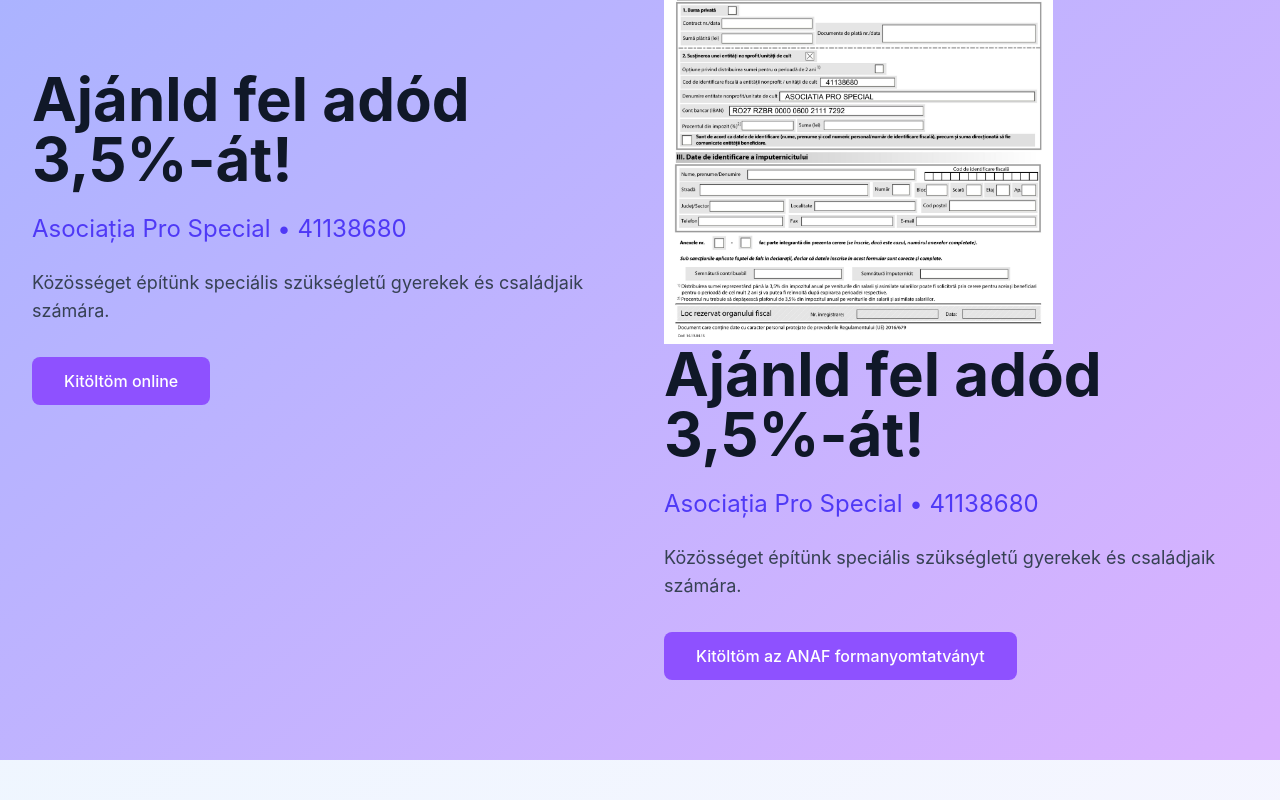
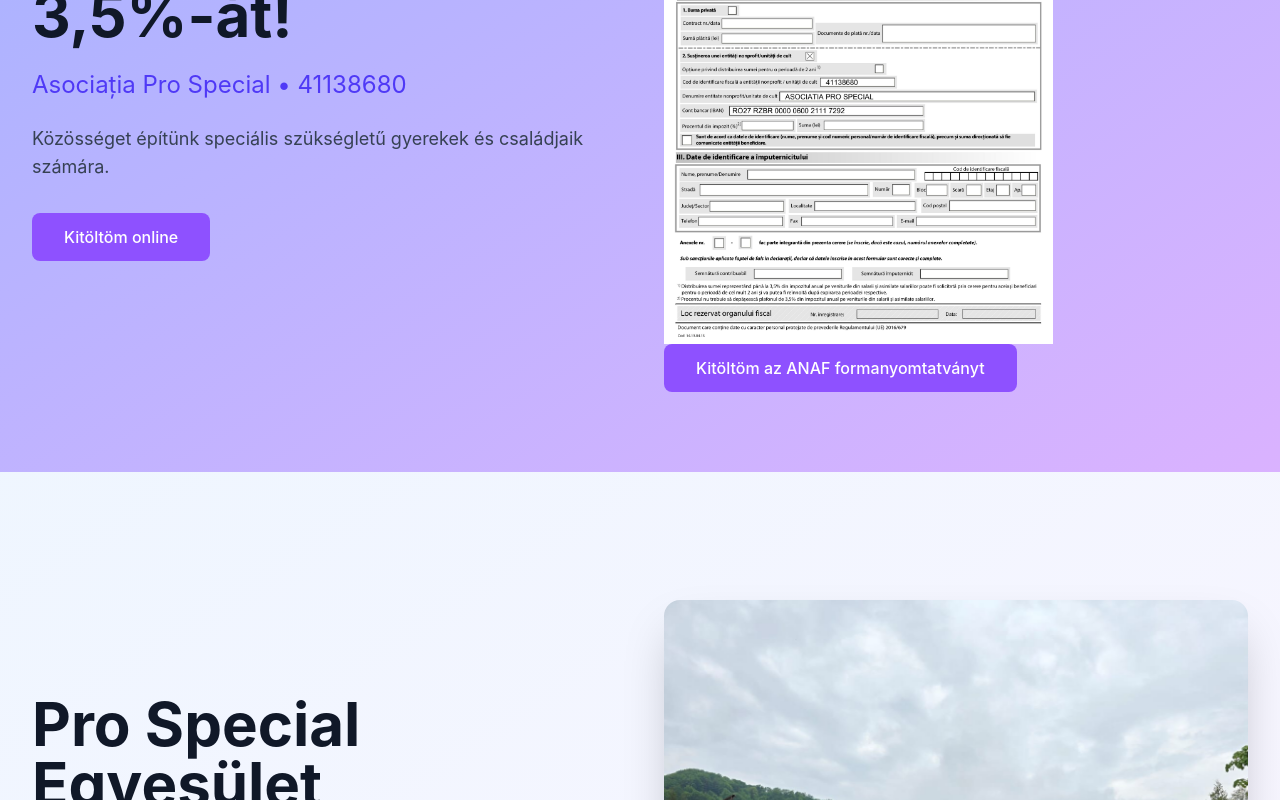
Before and after one commit to zuraglal/prospecial.org, a React (Vite) app: page / in a window 1280 px wide. Shown: the part 418-1218 px from the top of the page. Built offline with nearby package versions, Linux system fonts and the light colour scheme.

Commit message:
Update Home.tsx

```diff
--- a/src/app/components/Home.tsx
+++ b/src/app/components/Home.tsx
@@ -71,15 +71,6 @@
               </div>
 
               <div>
-                <h1 className="text-4xl lg:text-6xl font-bold text-gray-900 mb-6">
-                {getTranslation(language, 'donationTitle')}
-                </h1>
-                <p className="text-xl lg:text-2xl text-indigo-600 mb-6">
-                {getTranslation(language, 'donationSubtitle')}
-                </p>
-                <p className="text-lg text-gray-700 mb-8">
-                {getTranslation(language, 'donationDescription')}
-                </p>
                 <button
                   onClick={() => {
                   window.location.href = "pro-special-anaf-230-2025.pdf";
```
